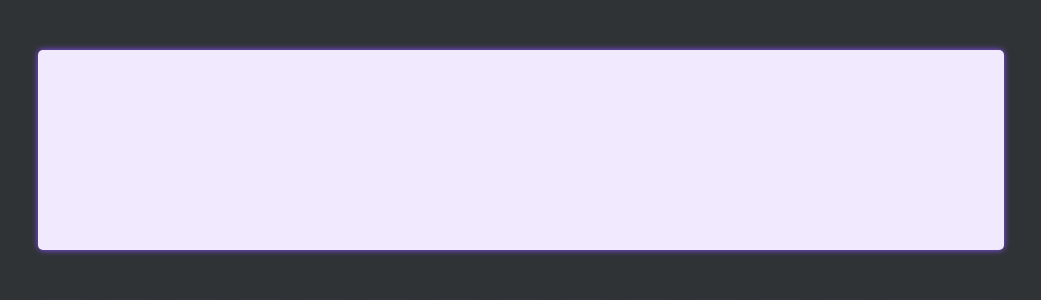
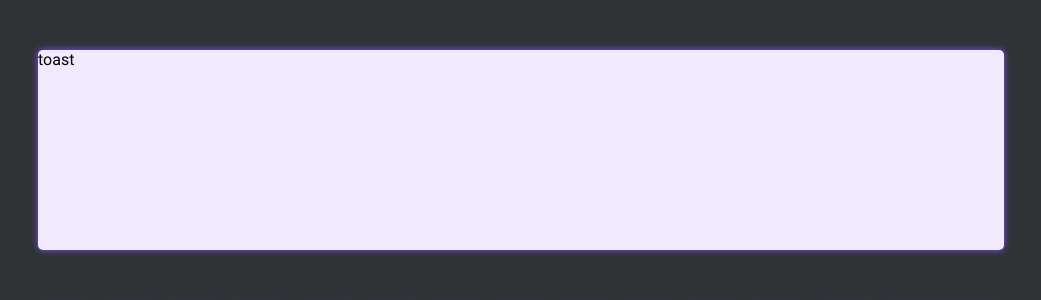
Before and after one commit to jkelley5000/angular-digital-keyboard, an Angular app: page / in a window 1280 px wide. Shown: the top 300 px of the page, without its empty margins (119-1160 px from the left). Built offline with nearby package versions, Linux system fonts and the light colour scheme.

Commit message:
Added initial logic using signals to emit key click events (with key value) to the parent app component from the child key-common component. Also, logic to receive and render key values in the output-textarea component.

```diff
--- a/src/app/app.component.html
+++ b/src/app/app.component.html
@@ -1,5 +1,5 @@
 <main class="main">
-    <app-output-textarea />
-    <app-key-common [keys]="allKeys" />
+    <app-output-textarea [contentObject]="contentObject" />
+    <app-key-common [keys]="allKeys" (keyClickEvent)="processKeyEvent($event)" />
     <router-outlet />
 </main>
--- a/src/app/app.component.ts
+++ b/src/app/app.component.ts
@@ -1,22 +1,30 @@
-import { Component } from '@angular/core';
+import { Component, signal } from '@angular/core';
 import { RouterOutlet } from '@angular/router';
 import { KeyCommonComponent } from './components/key-common/key-common.component';
 import { Key } from './models/key';
 import { KeySpecialComponent } from './components/key-special/key-special.component';
 import { AllKeys } from './data/all-keys';
 import { OutputTextareaComponent } from './components/output-textarea/output-textarea.component';
+import { CommonModule } from '@angular/common';
+import { Observable } from 'rxjs';
 
 @Component({
     selector: 'app-root',
     standalone: true,
-    imports: [RouterOutlet, KeyCommonComponent, KeySpecialComponent, OutputTextareaComponent],
+    imports: [CommonModule, RouterOutlet, KeyCommonComponent, KeySpecialComponent, OutputTextareaComponent],
     templateUrl: './app.component.html',
     styleUrl: './app.component.scss'
 })
 export class AppComponent {
     allKeys: Array<Key> = [];
+    contentObject = signal('toast');
 
     constructor() {
         this.allKeys = AllKeys;
     }
+
+    processKeyEvent(key: Key) {
+        const newContent = key?.value[0];
+        this.contentObject.set(this.contentObject() + newContent);
+    }
 }
--- a/src/app/components/key-common/key-common.component.html
+++ b/src/app/components/key-common/key-common.component.html
@@ -1,11 +1,9 @@
 <div class="key-common">
-    <!-- {{ keyObject.levels }}
-    {{ keyObject.row }}
-    {{ keyObject.type }} -->
     <div class="key-row">
         <div class="key"
             *ngFor="let key of keysRowOne"
-            [ngClass]="{'key__type-two': key.type === 2}">
+            [ngClass]="{'key__type-two': key.type === 2}"
+            (click)="onKeyClick(key)">
             <span>{{ key.value[0] }}</span>
             @if (key.value[1]) {
                 <span>{{ key.value[1] }}</span>
@@ -15,7 +13,8 @@
     <div class="key-row">
         <div class="key"
             *ngFor="let key of keysRowTwo"
-            [ngClass]="{'key__type-one': key.type === 1}">
+            [ngClass]="{'key__type-one': key.type === 1}"
+            (click)="onKeyClick(key)">
             <span>{{ key.value[0] }}</span>
             @if (key.value[1]) {
                 <span>{{ key.value[1] }}</span>
@@ -25,7 +24,8 @@
     <div class="key-row">
         <div class="key"
             *ngFor="let key of keysRowThree"
-            [ngClass]="{'key__type-one': key.type === 1, 'key__type-two': key.type === 2}">
+            [ngClass]="{'key__type-one': key.type === 1, 'key__type-two': key.type === 2}"
+            (click)="onKeyClick(key)">
             <span>{{ key.value[0] }}</span>
             @if (key.value[1]) {
                 <span>{{ key.value[1] }}</span>
@@ -35,7 +35,8 @@
     <div class="key-row">
         <div class="key"
             *ngFor="let key of keysRowFour"
-            [ngClass]="{'key__type-three': key.type === 3}">
+            [ngClass]="{'key__type-three': key.type === 3}"
+            (click)="onKeyClick(key)">
             <span>{{ key.value[0] }}</span>
             @if (key.value[1]) {
                 <span>{{ key.value[1] }}</span>
@@ -45,7 +46,8 @@
     <div class="key-row">
         <div class="key"
             *ngFor="let key of keysRowFive"
-            [ngClass]="{'key__type-one': key.type === 1, 'key__type-four': key.type === 4, 'key__type-five': key.type === 5}">
+            [ngClass]="{'key__type-one': key.type === 1, 'key__type-four': key.type === 4, 'key__type-five': key.type === 5}"
+            (click)="onKeyClick(key)">
             @if (key.type === 5) {
                 <app-key-special [keyObject]="key"></app-key-special>
             }
--- a/src/app/components/key-common/key-common.component.ts
+++ b/src/app/components/key-common/key-common.component.ts
@@ -1,4 +1,4 @@
-import { Component, Input } from '@angular/core';
+import { Component, EventEmitter, Input, Output } from '@angular/core';
 import { CommonModule } from '@angular/common';
 import { Key } from '../../models/key';
 import { KeySpecialComponent } from '../key-special/key-special.component';
@@ -12,6 +12,8 @@ import { KeySpecialComponent } from '../key-special/key-special.component';
 })
 export class KeyCommonComponent {
     @Input() keys: Array<Key> = [];
+
+    @Output() keyClickEvent = new EventEmitter();
 
     keysRowOne: Array<Key> = [];
     keysRowTwo: Array<Key> = [];
@@ -38,4 +40,8 @@ export class KeyCommonComponent {
             }
         });
     }
+
+    onKeyClick(key: Key) {
+        this.keyClickEvent.emit(key);
+    }
 }
--- a/src/app/components/output-textarea/output-textarea.component.html
+++ b/src/app/components/output-textarea/output-textarea.component.html
@@ -1 +1,3 @@
-<div class="output-textarea"></div>
+<div class="output-textarea">
+    <p class="output-textarea-content">{{ content() }}</p>
+</div>
--- a/src/app/components/output-textarea/output-textarea.component.scss
+++ b/src/app/components/output-textarea/output-textarea.component.scss
@@ -8,4 +8,8 @@
     background-color: $light-purple;
     border-radius: 5px;
     box-shadow: 0 0 6px $medium-purple;
+
+    &-content {
+        font-family: 'Roboto';
+    }
 }
--- a/src/app/components/output-textarea/output-textarea.component.ts
+++ b/src/app/components/output-textarea/output-textarea.component.ts
@@ -1,4 +1,5 @@
-import { Component } from '@angular/core';
+import { Component, effect, input, Input, Signal, signal } from '@angular/core';
+import { interval, Observable } from 'rxjs';
 
 @Component({
     selector: 'app-output-textarea',
@@ -8,5 +9,14 @@ import { Component } from '@angular/core';
     styleUrl: './output-textarea.component.scss'
 })
 export class OutputTextareaComponent {
+    @Input() contentObject = signal('');
+
+    content = signal('');
+
+    constructor() {
+        effect(() => {
+            this.content = this.contentObject;
+        })
+    }
 
 }
```
